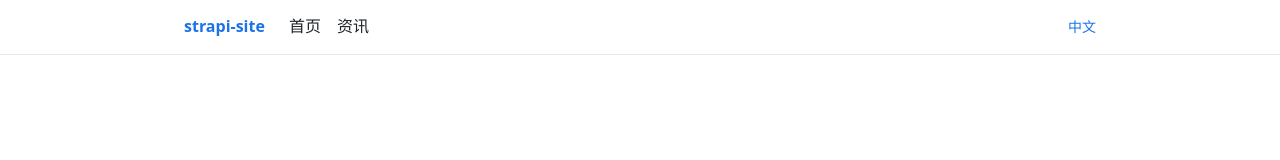
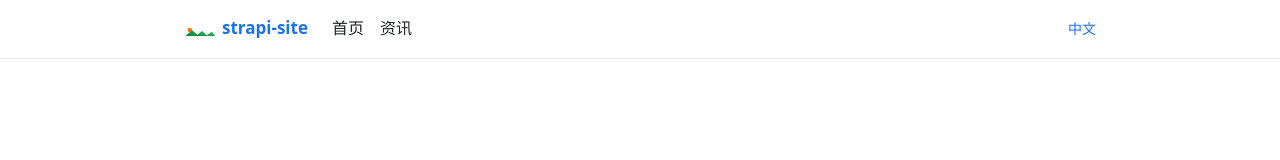
Before and after one commit to johocn/strapi-site, a Next.js app in the folder strapi-site/: page / in a window 1280 px wide. Shown: the top 160 px of the page. Built offline with nearby package versions, Linux system fonts and the light colour scheme; no server answers.

Commit message:
feat(strapi-site): 知识实体页补 incoming 关系渲染（指向本实体分组）；品牌标与 Header 同步上线改动

```diff
--- a/strapi-site/app/globals.css
+++ b/strapi-site/app/globals.css
@@ -624,6 +624,7 @@ body {
 .entity-meta { font-size: 12px; }
 .entity-section { margin-bottom: 28px; }
 .entity-section h2 { font-size: 18px; margin-bottom: 12px; }
+.entity-subsection { font-size: 13px; color: var(--text-muted, #6b7280); font-weight: 600; margin: 14px 0 8px; }
 .entity-relations, .entity-articles { list-style: none; margin: 0; padding: 0; display: grid; gap: 10px; }
 .entity-relations li, .entity-articles li { display: flex; gap: 10px; align-items: baseline; padding: 10px 14px; border: 1px solid var(--border, #e5e7eb); border-radius: 8px; }
 .rel-predicate { flex: 0 0 auto; color: var(--brand, #4f46e5); font-size: 13px; }
--- a/strapi-site/components/brand/BrandLogo.tsx
+++ b/strapi-site/components/brand/BrandLogo.tsx
@@ -1,9 +1,10 @@
 import { useId } from "react";
 
 /**
- * 品牌标：象征图形（朝阳 + 三重山峦 + 上升连接弧，蓝青渐变）+ 站点字标。
- * 图形寓意：朝阳初升（成长）、山峦（攀登/稳健）、向上弧线（连接/进取）。
+ * 品牌标：彩色象征图形（青山 + 红日 + 彩虹）+ 站点字标。
+ * 图形寓意：青山（稳健/根基）、红日（朝气/成长）、彩虹（多彩连接/希望）。
  * 字标文字动态取站点名（siteName），多租户通用。
+ * hover：整体微放大，红日上浮放大、青山下沉、彩虹弧描出。
  */
 export default function BrandLogo({
   siteName = "joho.cn",
@@ -16,35 +17,50 @@ export default function BrandLogo({
   return (
     <span className="brand-logo" style={{ fontSize: size }}>
       <svg
-        width={Math.round(size * 1.7)}
+        width={Math.round(size * 1.9)}
         height={size}
-        viewBox="0 0 34 20"
+        viewBox="0 0 36 20"
         role="img"
         aria-hidden="true"
       >
         <defs>
-          <linearGradient id={gid} x1="0" y1="0" x2="1" y2="1">
-            <stop offset="0" stopColor="#1a73e8" />
-            <stop offset="1" stopColor="#00c6a7" />
+          <linearGradient id={gid} x1="0" y1="1" x2="1" y2="0">
+            <stop offset="0" stopColor="#15803d" />
+            <stop offset="1" stopColor="#22c55e" />
           </linearGradient>
         </defs>
-        {/* 朝阳 */}
-        <circle className="brand-logo-sun" cx="21" cy="5.5" r="3.4" fill="#fff" />
-        {/* 三重山峦 */}
+        {/* 彩虹（红/橙/绿三弧） */}
+        <path
+          className="brand-logo-arc"
+          d="M8.5 9.5 A9 9 0 0 1 27.5 9.5"
+          fill="none"
+          stroke="#ef4444"
+          strokeWidth="1.5"
+          strokeLinecap="round"
+        />
+        <path
+          className="brand-logo-arc"
+          d="M11.5 9.5 A6.5 6.5 0 0 1 24.5 9.5"
+          fill="none"
+          stroke="#f59e0b"
+          strokeWidth="1.5"
+          strokeLinecap="round"
+        />
+        <path
+          className="brand-logo-arc"
+          d="M14 9.5 A4 4 0 0 1 22 9.5"
+          fill="none"
+          stroke="#22c55e"
+          strokeWidth="1.5"
+          strokeLinecap="round"
+        />
+        {/* 红日 */}
+        <circle className="brand-logo-sun" cx="6" cy="13" r="2.7" fill="#f97316" />
+        {/* 青山 */}
         <path
           className="brand-logo-peaks"
-          d="M1 18 L8.5 8.5 L13.5 15 L17.5 9.5 L22.5 15.5 L27 11 L33 18 Z"
-          fill="#fff"
-        />
-        {/* 上升连接弧 */}
-        <path
-          className="brand-logo-arc"
-          d="M6 3.5 Q13 -1.5 20 2"
-          fill="none"
-          stroke="#fff"
-          strokeWidth="1.5"
-          strokeLinecap="round"
-          opacity="0.85"
+          d="M1 20 L8.5 12.8 L15 18.5 L20.5 14 L26 19 L32 15 L36 20 Z"
+          fill={`url(#${gid})`}
         />
       </svg>
       <span className="brand-logo-text">{siteName}</span>
--- a/strapi-site/components/layout/Header.tsx
+++ b/strapi-site/components/layout/Header.tsx
@@ -1,6 +1,7 @@
 import Link from "next/link";
 import { DEFAULT_LOCALE, localizedPath, UI_STRINGS } from "@/lib/i18n";
 import { resolveConfig, type SiteConfigBundle } from "@/lib/site-config";
+import BrandLogo from "@/components/brand/BrandLogo";
 import LanguageSwitcher from "./LanguageSwitcher";
 
 type HeaderProps = {
@@ -23,7 +24,7 @@ export default function Header({ bundle, locale }: HeaderProps) {
     <header className={`site-header${sticky ? " is-sticky" : ""}`}>
       <div className="site-header-inner">
         <Link href={localizedPath(locale, "/")} className="site-logo">
-          {siteName}
+          <BrandLogo siteName={siteName} size={17} />
         </Link>
         <nav className="site-nav" aria-label="主导航">
           <Link href={localizedPath(locale, "/")}>{ui.navHome}</Link>
```
Also changed, not shown: strapi-site/components/views/KnowledgeEntityView.tsx (+33 -10 lines).
